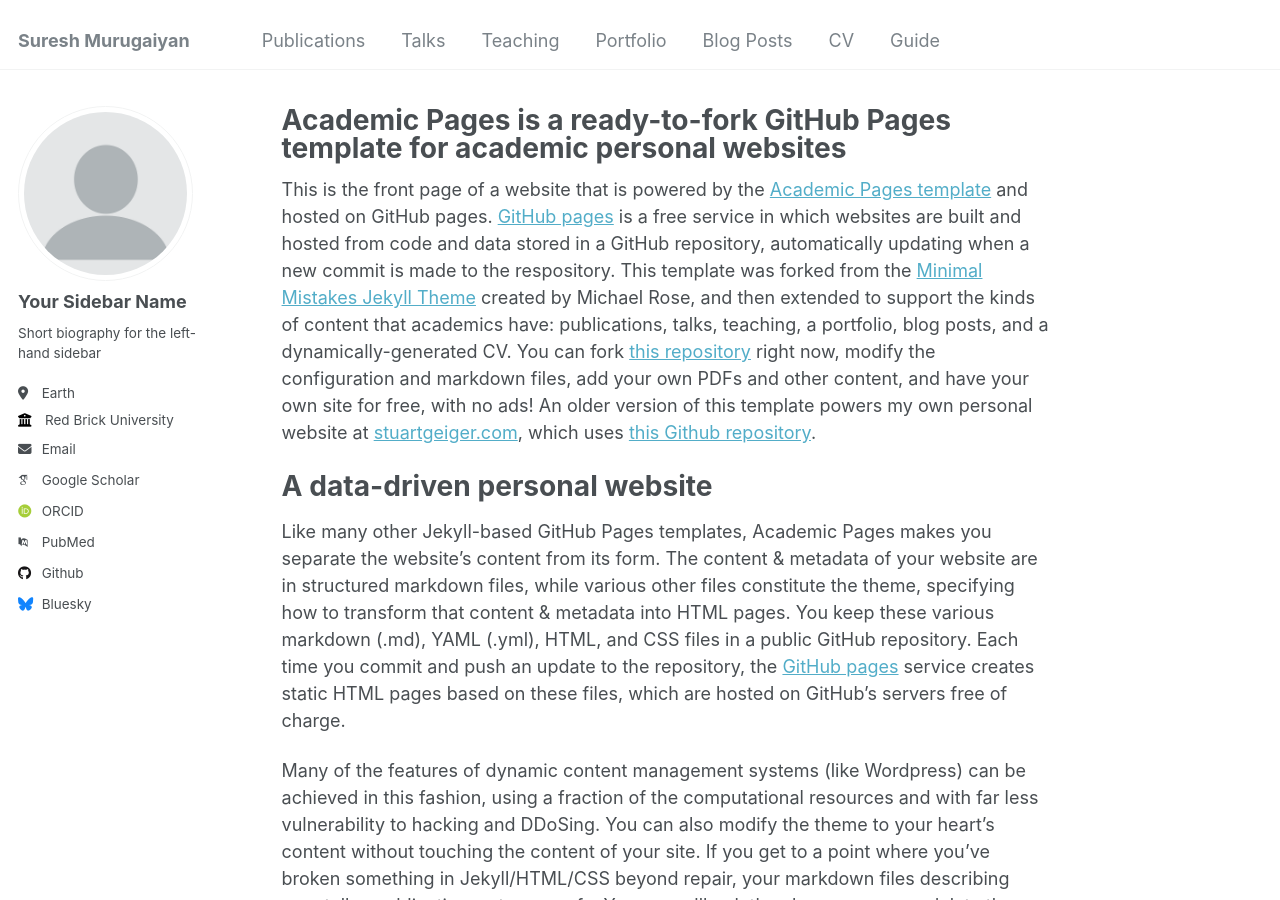
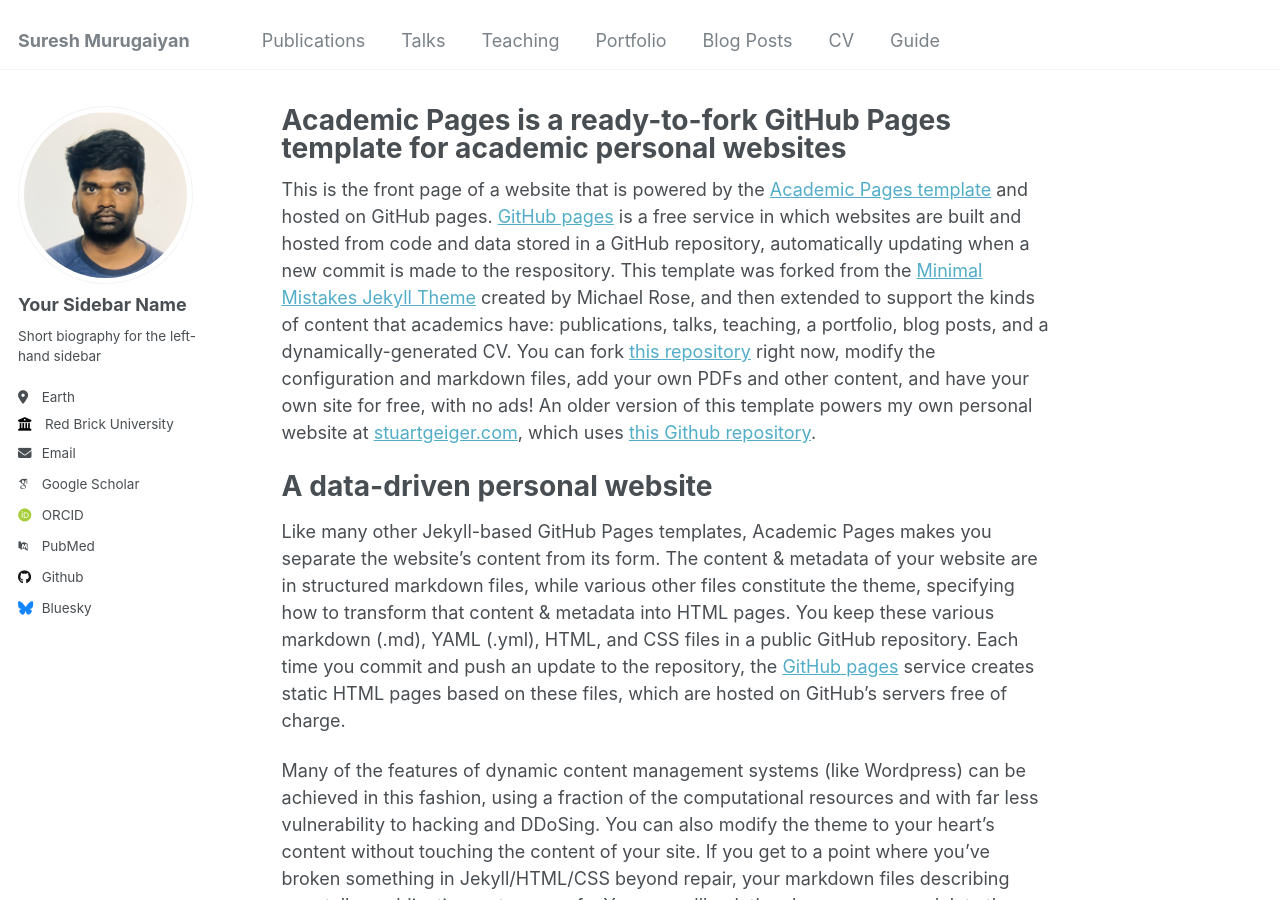
Before and after one commit to SureshMurugaiyan/SureshMurugaiyan.github.io, a Jekyll site: the page built from _pages/about.md, in a window 1280 px wide and 900 px high. Built offline with Jekyll 4.4.1, drawn with Linux system fonts in a browser that asks for light colours; some web fonts are replaced.

Commit message:
Update _config.yml

```diff
--- a/_config.yml
+++ b/_config.yml
@@ -21,7 +21,7 @@ repository               : "academicpages/academicpages.github.io"
 #               Additional customization can be done by editing /_includes/author-profile.html
 author:
   # Biographic information
-  avatar           : "profile.png"
+  avatar           : "SURESH_PHOTO.jpg"
   name             : "Your Sidebar Name"
   pronouns         : # example: "she/her"
   bio              : "Short biography for the left-hand sidebar"
```
